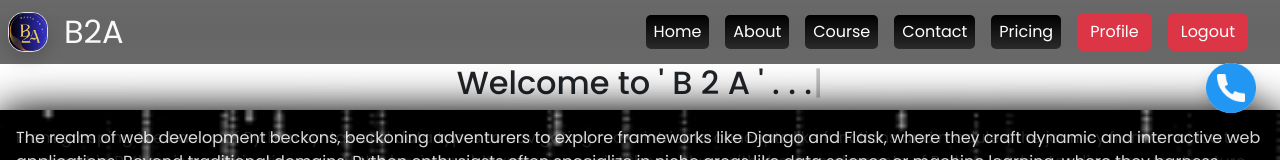
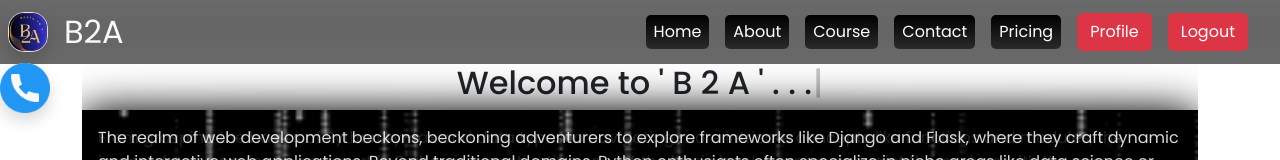
Before and after one commit to anirudhkala110/basic2ai, a React (Create React App) app in the folder frontend/: page / in a window 1280 px wide. Shown: the top 160 px of the page. Built offline with nearby package versions, Linux system fonts and the light colour scheme; no server answers.

Commit message:
Add files via upload

```diff
--- a/frontend/src/App.js
+++ b/frontend/src/App.js
@@ -43,16 +43,18 @@ function App() {
     window.location.href = `tel:${phoneNumber}`;
   }
   return (
+    <div className='container w-100 px-0' style={{ minWidth: '370px' }}>
       <userContext.Provider value={user}>
         <div className="bg-white fontFamily" style={{ minWidth: "350px" }}>
           <div className='w-100 fixed-top'>
             <Navbar />
           </div>
-        <div className='pt-3 border-5 border-black' style={{ minHeight: "100vh" }}>
+          <div className='pt-3 border-5 border-black mb-5' style={{ minHeight: "100vh" }}>
             <div className='py-1 bg-white mb-5 pt-5' >
-            <div className='w-100 d-flex align-items-center  justify-content-end fixed-top mt-5 pt-3 pe-4' style={{ height: "10px" }}>
+              <div className='w-100 d-flex align-items-center  justify-content-start fixed-top mt-5 pt-3 pe-4' style={{ height: "10px" }}>
                 <button className='fw-bolder rounded-5 shadow mt-5 sliderCallBtn' onClick={e => handleCallBtn(7668490213)}><img src={callBtn} className='' width={50} /></button>
               </div>
+              <div className='container-fluid'>
                 <Router>
                   <Routes>
                     <Route exact path='/login' element={login ? <Homepage /> : <Login />} />
@@ -75,11 +77,13 @@ function App() {
                 </Router>
               </div>
             </div>
+          </div>
           <div className='w-100 fixed-bottom' style={{ minHeight: "", top: '', bottom: '0px' }}>
             <Footer />
           </div>
         </div>
       </userContext.Provider>
+    </div>
 
   );
 }
--- a/frontend/src/index.css
+++ b/frontend/src/index.css
@@ -1,9 +1,16 @@
 @import url('https://fonts.googleapis.com/css2?family=Poppins:ital,wght@0,100;0,200;0,300;0,400;0,500;0,600;0,700;0,800;0,900;1,100;1,200;1,300;1,400;1,500;1,600;1,700;1,800;1,900&family=Roboto+Condensed:wght@300&family=Titillium+Web&display=swap');
+
+*::after,
+::before {
+  box-sizing: border-box;
+  margin: 0;
+  padding: 0;
+}
 
 html {
   font-family: "Poppins", sans-serif;
-  overflow-x: scroll;
-  background-color:  rgba(var(--bs-white-rgb), var(--bs-text-opacity)) !important;;
+  overflow-x: hidden;
+  background-color: rgba(var(--bs-white-rgb), var(--bs-text-opacity)) !important;
 }
 
 body {
```
Lines whose indentation alone changed are shown as unchanged.
